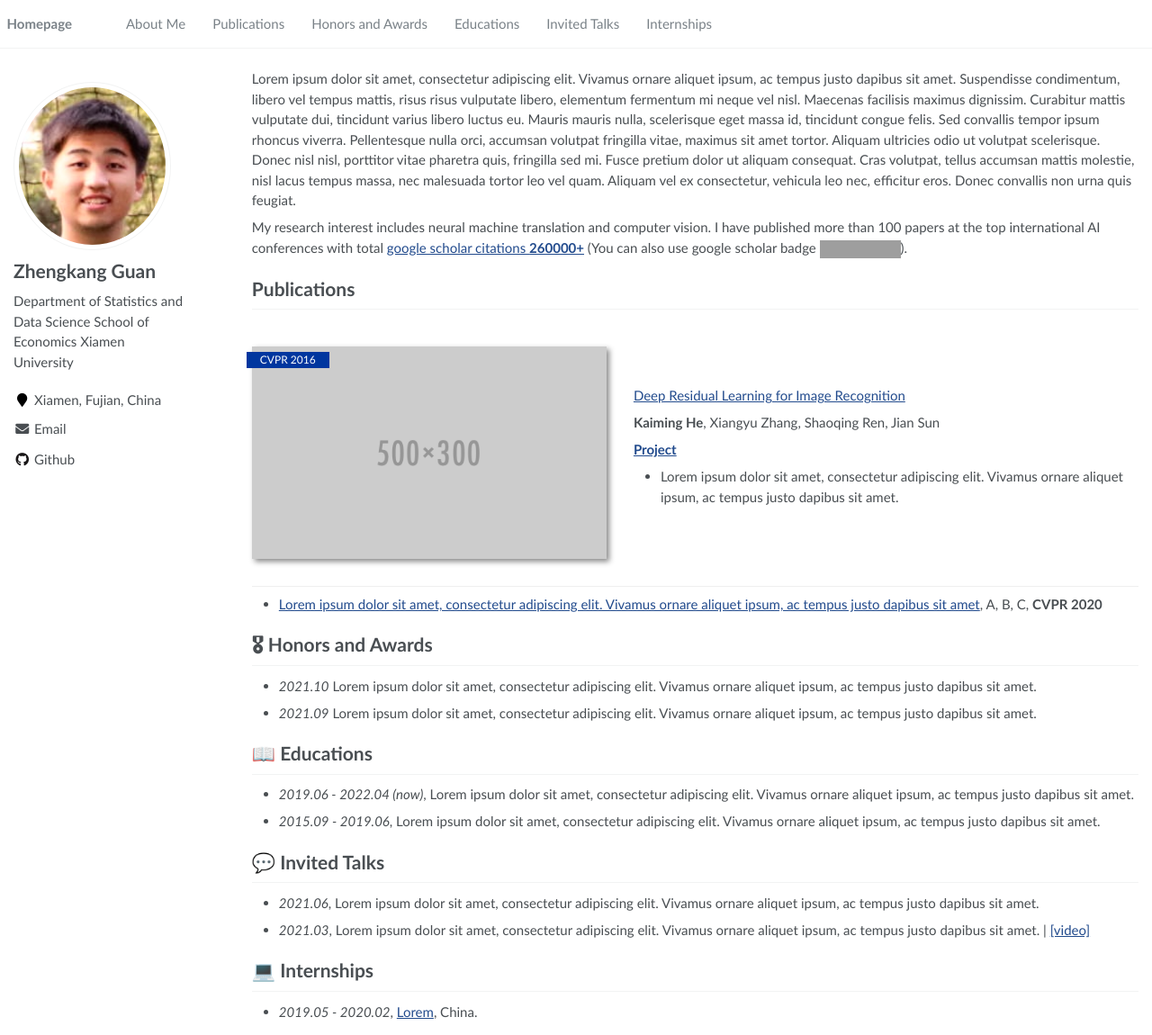
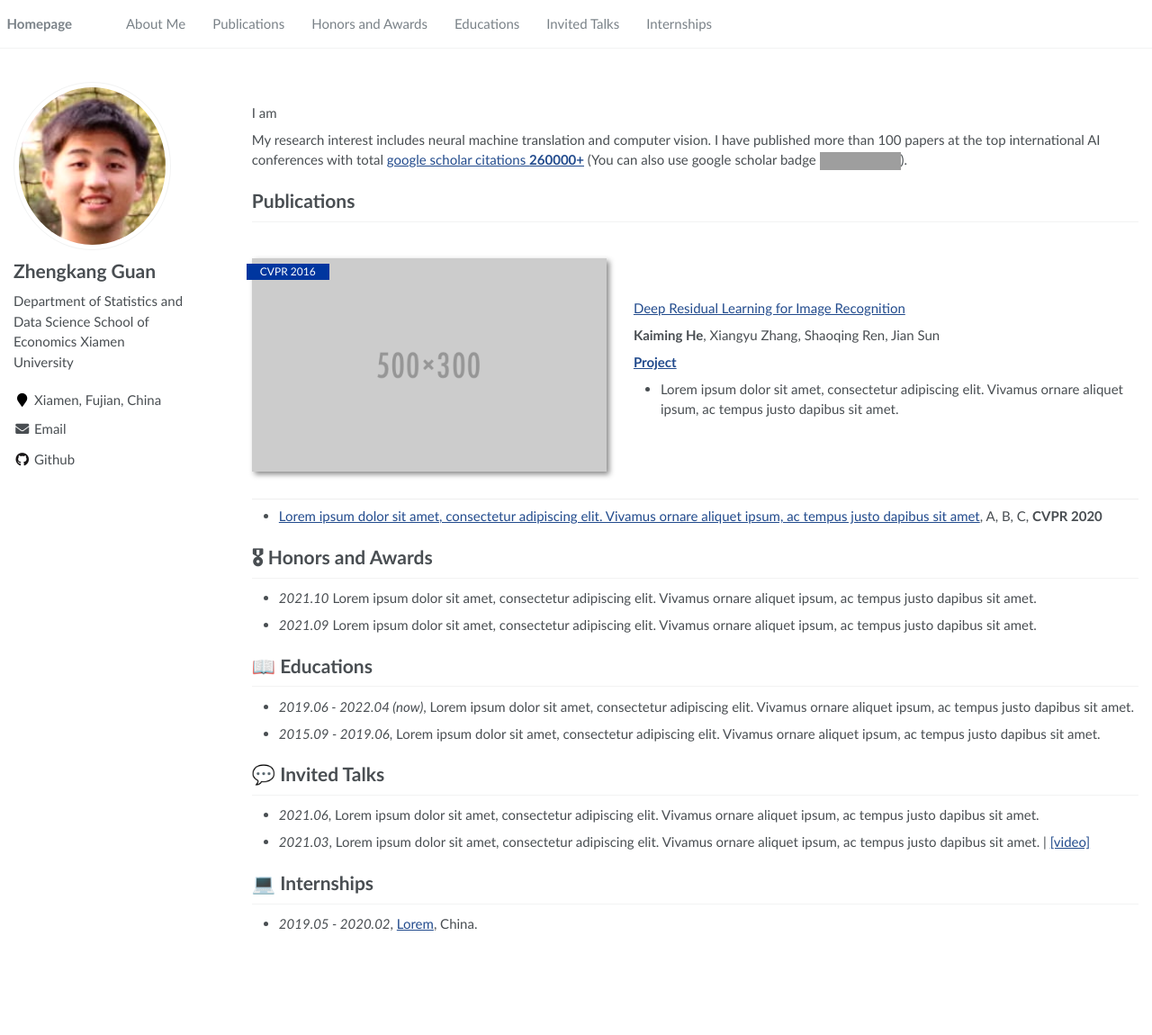
Before and after one commit to GuanZhengkang/guanzhengkang.github.io, a Jekyll site: the page built from _pages/about.md, in a window 1280 px wide and 1150 px high. Shown: the whole window at 90% size. Built offline with Jekyll 4.4.1, drawn with Linux system fonts in a browser that asks for light colours; grey boxes are pictures that could not be loaded.

Commit message:
Update about.md

```diff
--- a/_pages/about.md
+++ b/_pages/about.md
@@ -16,8 +16,9 @@ redirect_from:
 {% assign url = gsDataBaseUrl | append: "google-scholar-stats/gs_data_shieldsio.json" %}
 
 <span class='anchor' id='about-me'></span>
-
-Lorem ipsum dolor sit amet, consectetur adipiscing elit. Vivamus ornare aliquet ipsum, ac tempus justo dapibus sit amet. Suspendisse condimentum, libero vel tempus mattis, risus risus vulputate libero, elementum fermentum mi neque vel nisl. Maecenas facilisis maximus dignissim. Curabitur mattis vulputate dui, tincidunt varius libero luctus eu. Mauris mauris nulla, scelerisque eget massa id, tincidunt congue felis. Sed convallis tempor ipsum rhoncus viverra. Pellentesque nulla orci, accumsan volutpat fringilla vitae, maximus sit amet tortor. Aliquam ultricies odio ut volutpat scelerisque. Donec nisl nisl, porttitor vitae pharetra quis, fringilla sed mi. Fusce pretium dolor ut aliquam consequat. Cras volutpat, tellus accumsan mattis molestie, nisl lacus tempus massa, nec malesuada tortor leo vel quam. Aliquam vel ex consectetur, vehicula leo nec, efficitur eros. Donec convallis non urna quis feugiat.
+<br>
+<br>
+I am
 
 My research interest includes neural machine translation and computer vision. I have published more than 100 papers at the top international AI conferences with total <a href='https://scholar.google.com/citations?user=DhtAFkwAAAAJ'>google scholar citations <strong><span id='total_cit'>260000+</span></strong></a> (You can also use google scholar badge <a href='https://scholar.google.com/citations?user=DhtAFkwAAAAJ'><img src="https://img.shields.io/endpoint?url={{ url | url_encode }}&logo=Google%20Scholar&labelColor=f6f6f6&color=9cf&style=flat&label=citations"></a>).
 
```
